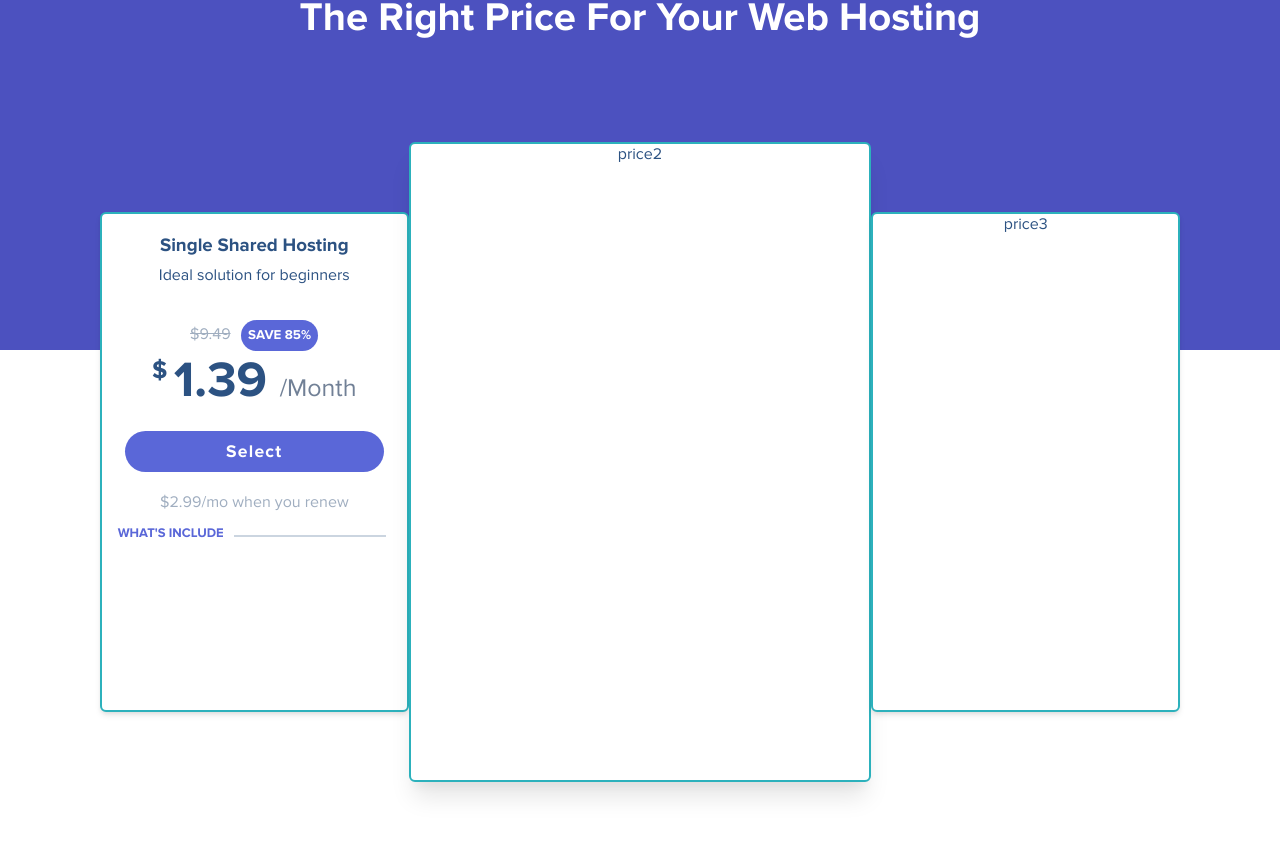
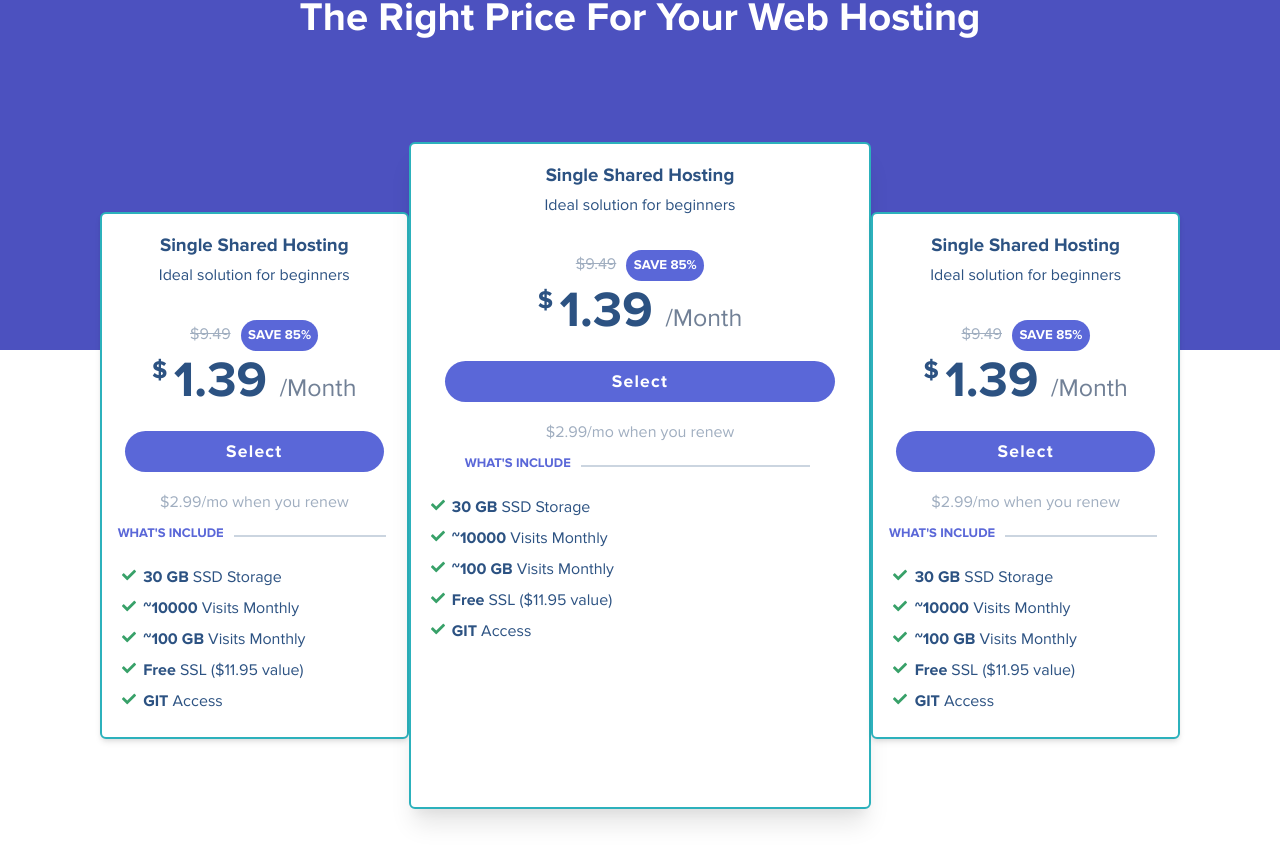
Before and after one commit to Abderyett/HostIN, a React (Create React App) app: page / in a window 1280 px wide. Shown: the part 2825-3687 px from the top of the page. Built offline with nearby package versions, Linux system fonts and the light colour scheme; the HTML template or start-up script is replaced by a standard one.

Commit message:
style price cards

```diff
--- a/src/components/Pricing.js
+++ b/src/components/Pricing.js
@@ -1,4 +1,5 @@
 import React from 'react';
+import { FaCheck } from 'react-icons/fa';
 
 export function Pricing() {
   return (
@@ -32,10 +33,162 @@ export function Pricing() {
           <div>
             <span className="feature-text">What's include</span>
             <hr />
+            <div className="feature-list">
+              <ul>
+                <li>
+                  <span className="check">
+                    <FaCheck /> &nbsp;
+                  </span>
+                  <span className="bold-text">30 GB</span> SSD Storage
+                </li>
+                <li>
+                  <span className="check">
+                    <FaCheck /> &nbsp;
+                  </span>
+                  <span className="bold-text">~10000</span> Visits Monthly
+                </li>
+                <li>
+                  <span className="check">
+                    <FaCheck /> &nbsp;
+                  </span>
+                  <span className="bold-text">~100 GB</span> Visits Monthly
+                </li>
+                <li>
+                  <span className="check">
+                    <FaCheck /> &nbsp;
+                  </span>
+                  <span className="bold-text">Free</span> SSL ($11.95 value)
+                </li>
+                <li>
+                  <span className="check">
+                    <FaCheck /> &nbsp;
+                  </span>
+                  <span className="bold-text">GIT</span> Access
+                </li>
+              </ul>
+            </div>
           </div>
         </div>
-        <div className="card card2">price2</div>
-        <div className="card card3">price3</div>
+        <div className="card card2">
+          <div className="card-text">
+            <h3>Single Shared Hosting</h3>
+            <p>Ideal solution for beginners</p>
+          </div>
+          <div className="price">
+            <div className="price-save">
+              <span>$9.49</span>
+              <button type="button" className="price-btn">
+                SAVE 85%
+              </button>
+            </div>
+            <div className="price-month">
+              <span className="dollar-sign">$ </span>1.39 <span>/Month</span>
+            </div>
+
+            <button type="button" className="select-btn">
+              Select
+            </button>
+            <p className="renew-text">$2.99/mo when you renew</p>
+          </div>
+          <div>
+            <span className="feature-text">What's include</span>
+            <hr />
+            <div className="feature-list">
+              <ul>
+                <li>
+                  <span className="check">
+                    <FaCheck /> &nbsp;
+                  </span>
+                  <span className="bold-text">30 GB</span> SSD Storage
+                </li>
+                <li>
+                  <span className="check">
+                    <FaCheck /> &nbsp;
+                  </span>
+                  <span className="bold-text">~10000</span> Visits Monthly
+                </li>
+                <li>
+                  <span className="check">
+                    <FaCheck /> &nbsp;
+                  </span>
+                  <span className="bold-text">~100 GB</span> Visits Monthly
+                </li>
+                <li>
+                  <span className="check">
+                    <FaCheck /> &nbsp;
+                  </span>
+                  <span className="bold-text">Free</span> SSL ($11.95 value)
+                </li>
+                <li>
+                  <span className="check">
+                    <FaCheck /> &nbsp;
+                  </span>
+                  <span className="bold-text">GIT</span> Access
+                </li>
+              </ul>
+            </div>
+          </div>
+        </div>
+        <div className="card card3">
+          <div className="card-text">
+            <h3>Single Shared Hosting</h3>
+            <p>Ideal solution for beginners</p>
+          </div>
+          <div className="price">
+            <div className="price-save">
+              <span>$9.49</span>
+              <button type="button" className="price-btn">
+                SAVE 85%
+              </button>
+            </div>
+            <div className="price-month">
+              <span className="dollar-sign">$ </span>1.39 <span>/Month</span>
+            </div>
+
+            <button type="button" className="select-btn">
+              Select
+            </button>
+            <p className="renew-text">$2.99/mo when you renew</p>
+          </div>
+          <div>
+            <span className="feature-text">What's include</span>
+            <hr />
+            <div className="feature-list">
+              <ul>
+                <li>
+                  <span className="check">
+                    <FaCheck /> &nbsp;
+                  </span>
+                  <span className="bold-text">30 GB</span> SSD Storage
+                </li>
+                <li>
+                  <span className="check">
+                    <FaCheck /> &nbsp;
+                  </span>
+                  <span className="bold-text">~10000</span> Visits Monthly
+                </li>
+                <li>
+                  <span className="check">
+                    <FaCheck /> &nbsp;
+                  </span>
+                  <span className="bold-text">~100 GB</span> Visits Monthly
+                </li>
+                <li>
+                  <span className="check">
+                    <FaCheck /> &nbsp;
+                  </span>
+                  <span className="bold-text">Free</span> SSL ($11.95 value)
+                </li>
+                <li>
+                  <span className="check">
+                    <FaCheck /> &nbsp;
+                  </span>
+                  <span className="bold-text">GIT</span> Access
+                </li>
+              </ul>
+            </div>
+          </div>
+        </div>
       </artice>
     </section>
   );
--- a/src/styles/_pricing.scss
+++ b/src/styles/_pricing.scss
@@ -18,7 +18,7 @@
 .cards-container {
   display: grid;
   grid-template-columns: repeat(7, minmax(0, 1fr));
-  grid-auto-rows: 70px 50rem 70px;
+  grid-auto-rows: 70px 1fr 70px;
   place-content: center;
   margin-top: 10rem;
   max-width: 1080px;
@@ -130,3 +130,19 @@
   color: $grey_500;
   padding-bottom: 1rem;
 }
+
+.feature-list {
+  padding: 2rem;
+  line-height: 3rem;
+  text-align: start;
+}
+
+.bold-text {
+  font-family: "proxima_bold";
+}
+
+.check {
+  color: $green_600;
+  font-size: 1.4rem;
+  vertical-align: center;
+}
```
Also changed, not shown: 1 other file (tests, documents, lock files or other folders).
